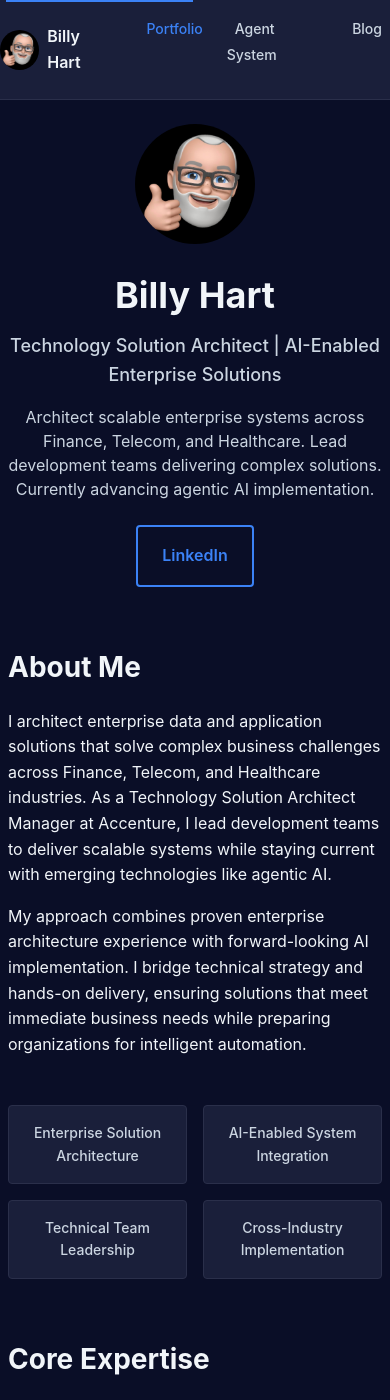
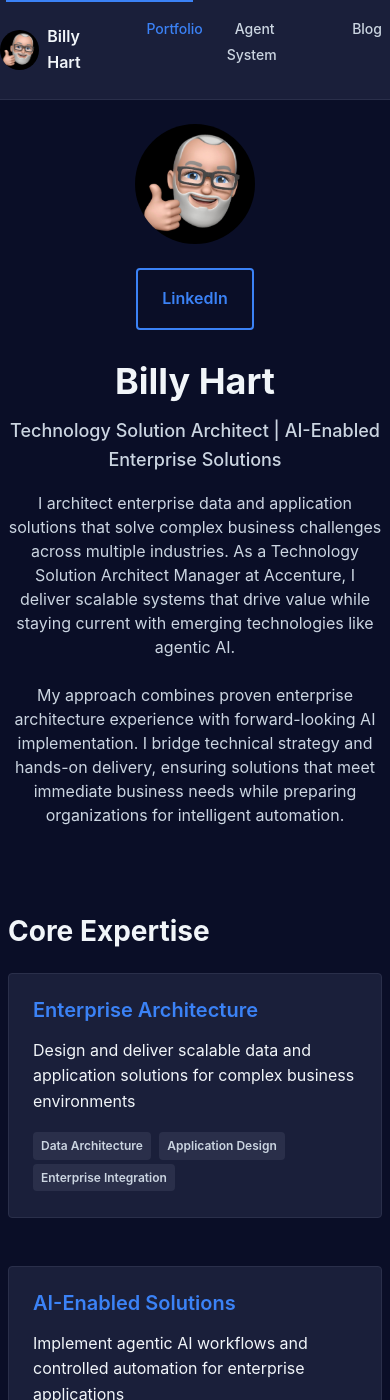
Before and after one commit to billyjhart/billyjhart.github.io, a Jekyll site: the page built from index.md, in a window 390 px wide and 1400 px high. Built offline with Jekyll 4.4.1, drawn with Linux system fonts in a browser that asks for light colours; some of the changed text lies outside the part shown.

Commit message:
Deploy latest Jekyll site files at repository root
- Updated CNAME for billyjhart.me domain
- Updated Jekyll layout and styling files
- Added new blog post about OpenClaw
- Refreshed content for agents.md, blog.md, index.md
- All files correctly positioned at repository root level

```diff
--- a/_layouts/default.html
+++ b/_layouts/default.html
@@ -9,8 +9,7 @@
     <link rel="preload" href="{{ '/assets/css/main.css' | relative_url }}" as="style" onload="this.onload=null;this.rel='stylesheet'">
     <noscript><link rel="stylesheet" href="{{ '/assets/css/main.css' | relative_url }}"></noscript>
 
-    {% seo %}
-    {% feed_meta %}
+    <!-- SEO tags removed for minimal setup -->
 </head>
 <body id="top">
     <a href="#main-content" class="skip-link">Skip to main content</a>
--- a/_sass/_layout.scss
+++ b/_sass/_layout.scss
@@ -150,13 +150,36 @@
     }
 }
 
+.hero-left {
+    display: flex;
+    flex-direction: column;
+    align-items: center;
+    gap: $spacing-lg;
+    flex-shrink: 0;
+
+    @media (max-width: $breakpoint-md) {
+        align-items: center;
+        width: 100%;
+    }
+}
+
+.hero-tagline p:not(:last-child) {
+    margin-bottom: 12px;
+}
+
 .hero-buttons {
     display: flex;
     gap: $spacing-md;
 
-    @media (max-width: $breakpoint-sm) {
+    @media (min-width: 480px) and (max-width: 1024px) {
+        flex-wrap: wrap;
+        justify-content: center;
+    }
+
+    @media (max-width: 480px) {
         flex-direction: column;
         align-items: center;
+        width: 100%;
     }
 }
 
--- a/index.md
+++ b/index.md
@@ -7,50 +7,26 @@
 <section class="hero">
     <div class="container">
         <div class="hero-content">
-            <img src="{{ '/assets/images/billy-memoji.jpg' | relative_url }}"
-                 alt="Billy Hart, smiling with thumbs up"
-                 class="profile-image">
+            <div class="hero-left">
+                <img src="{{ '/assets/images/billy-memoji.jpg' | relative_url }}"
+                     alt="Billy Hart, smiling with thumbs up"
+                     class="profile-image">
+                <div class="hero-buttons">
+                    <a href="{{ site.author.linkedin }}" class="btn btn-secondary" target="_blank"
+                       title="LinkedIn profile opens in new window">LinkedIn</a>
+                </div>
+            </div>
             <div class="hero-text">
                 <h1>Billy Hart</h1>
                 <div class="hero-subtitle">
                     Technology Solution Architect | AI-Enabled Enterprise Solutions
                 </div>
                 <p class="hero-tagline">
-                    Architect scalable enterprise systems across Finance, Telecom, and Healthcare. Lead development teams delivering complex solutions. Currently advancing agentic AI implementation.
+                    I architect enterprise data and application solutions that solve complex business challenges across multiple industries. As a Technology Solution Architect Manager at Accenture, I deliver scalable systems that drive value while staying current with emerging technologies like agentic AI.
                 </p>
-                <div class="hero-buttons">
-                    <a href="{{ site.author.linkedin }}" class="btn btn-secondary" target="_blank"
-                       title="LinkedIn profile opens in new window">LinkedIn</a>
-                </div>
-            </div>
-        </div>
-    </div>
-</section>
-
-<section id="about" class="section">
-    <div class="container">
-        <h2>About Me</h2>
-        <div class="about-content">
-            <div>
-                <p>
-                    I architect enterprise data and application solutions that solve complex
-                    business challenges across Finance, Telecom, and Healthcare industries. As a
-                    Technology Solution Architect Manager at Accenture, I lead development teams
-                    to deliver scalable systems while staying current with emerging technologies
-                    like agentic AI.
+                <p class="hero-tagline">
+                    My approach combines proven enterprise architecture experience with forward-looking AI implementation. I bridge technical strategy and hands-on delivery, ensuring solutions that meet immediate business needs while preparing organizations for intelligent automation.
                 </p>
-                <p>
-                    My approach combines proven enterprise architecture experience with
-                    forward-looking AI implementation. I bridge technical strategy and hands-on
-                    delivery, ensuring solutions that meet immediate business needs while
-                    preparing organizations for intelligent automation.
-                </p>
-            </div>
-            <div class="competencies">
-                <div class="competency-card">Enterprise Solution Architecture</div>
-                <div class="competency-card">AI-Enabled System Integration</div>
-                <div class="competency-card">Technical Team Leadership</div>
-                <div class="competency-card">Cross-Industry Implementation</div>
             </div>
         </div>
     </div>
@@ -69,8 +45,6 @@
                     <span class="badge">Data Architecture</span>
                     <span class="badge">Application Design</span>
                     <span class="badge">Enterprise Integration</span>
-                    <span class="badge">SQL Server</span>
-                    <span class="badge">.NET/C#</span>
                 </div>
             </div>
             <div class="skill-group">
@@ -83,6 +57,7 @@
                     <span class="badge">Agentic AI</span>
                     <span class="badge">Workflow Automation</span>
                     <span class="badge">AI Integration</span>
+                    <span class="badge">OpenClaw</span>
                 </div>
             </div>
             <div class="skill-group">
@@ -113,8 +88,7 @@
                     <span>2019 – Present</span>
                 </div>
                 <div class="experience-description">
-                    Lead enterprise architecture initiatives and manage development teams delivering
-                    scalable solutions across multiple business domains.
+                    Lead enterprise architecture initiatives for development teams delivering scalable solutions across multiple business domains. Working on real world AI solutions with human in the lead.
                 </div>
             </div>
 
@@ -126,8 +100,7 @@
                     <span>Associate Manager to Team Lead</span>
                 </div>
                 <div class="experience-description">
-                    Progressive leadership roles managing software delivery teams and implementation
-                    projects for enterprise clients.
+                    Progressive leadership roles managing software delivery teams and implementation projects for enterprise clients.
                 </div>
             </div>
 
@@ -139,8 +112,7 @@
                     <span>Consultant, IT Manager, Systems Analyst</span>
                 </div>
                 <div class="experience-description">
-                    Built technical expertise across Finance and Telecom industries, including
-                    independent consulting and IT management roles.
+                    Built technical expertise including software development, independent consulting, and IT management roles.
                 </div>
             </div>
         </div>
@@ -154,11 +126,11 @@
             <div class="cert-card">
                 <div class="cert-title">
                     <span class="cert-badge"></span>
-                    People Leadership Credential - Level 1
+                    Reinvention with Agentic AI
                 </div>
                 <div class="cert-issuer">Accenture</div>
-                <div class="cert-date">January 2025</div>
-                <a href="https://www.credly.com/badges/522f47c7-ab0f-4160-87ee-def74fae32c2/linked_in_profile"
+                <div class="cert-date">January 2026</div>
+                <a href="https://www.credly.com/badges/a98cac48-e924-4e50-8c9e-2e777cfe9d74/linked_in_profile"
                    target="_blank" title="View credential on Credly">View Credential</a>
             </div>
 
@@ -175,27 +147,16 @@
                 <a href="https://skillsoft.digitalbadges.skillsoft.com/1c2ef4ab-73f0-45f4-a880-da394d7c1e30"
                    target="_blank" title="View credential on Skillsoft">View Credential</a>
             </div>
-        </div>
-    </div>
-</section>
 
-<section id="leadership" class="section">
-    <div class="container">
-        <h2>Leadership & Volunteering</h2>
-        <div class="leadership-list">
-            <div class="leadership-card">
-                <div class="leadership-role">Board Member & Chair, Finance Committee Chair</div>
-                <div class="leadership-org">Trinity Christian Academy, Inc.</div>
-                <div class="leadership-dates">April 2011 – July 2017</div>
-                <div class="experience-description">
-                    Served 5 years as Finance Committee Chair and 3 Years as Board Chair.
+            <div class="cert-card">
+                <div class="cert-title">
+                    <span class="cert-badge"></span>
+                    People Leadership Credential - Level 1
                 </div>
-            </div>
-
-            <div class="leadership-card">
-                <div class="leadership-role">Board Member & Audio Visual Director</div>
-                <div class="leadership-org">Church of The King</div>
-                <div class="leadership-dates">May 2003 – November 2018</div>
+                <div class="cert-issuer">Accenture</div>
+                <div class="cert-date">January 2025</div>
+                <a href="https://www.credly.com/badges/522f47c7-ab0f-4160-87ee-def74fae32c2/linked_in_profile"
+                   target="_blank" title="View credential on Credly">View Credential</a>
             </div>
         </div>
     </div>
```
Also changed, not shown: _layouts/blog.html (+47 -2 lines), _posts/2026-03-03-getting-started-with-openclaw.md (added, +102 -0 lines), agents.md (+10 -10 lines), blog.md (+1 -1 lines), CNAME (line endings or trailing spaces), README.md (added).
